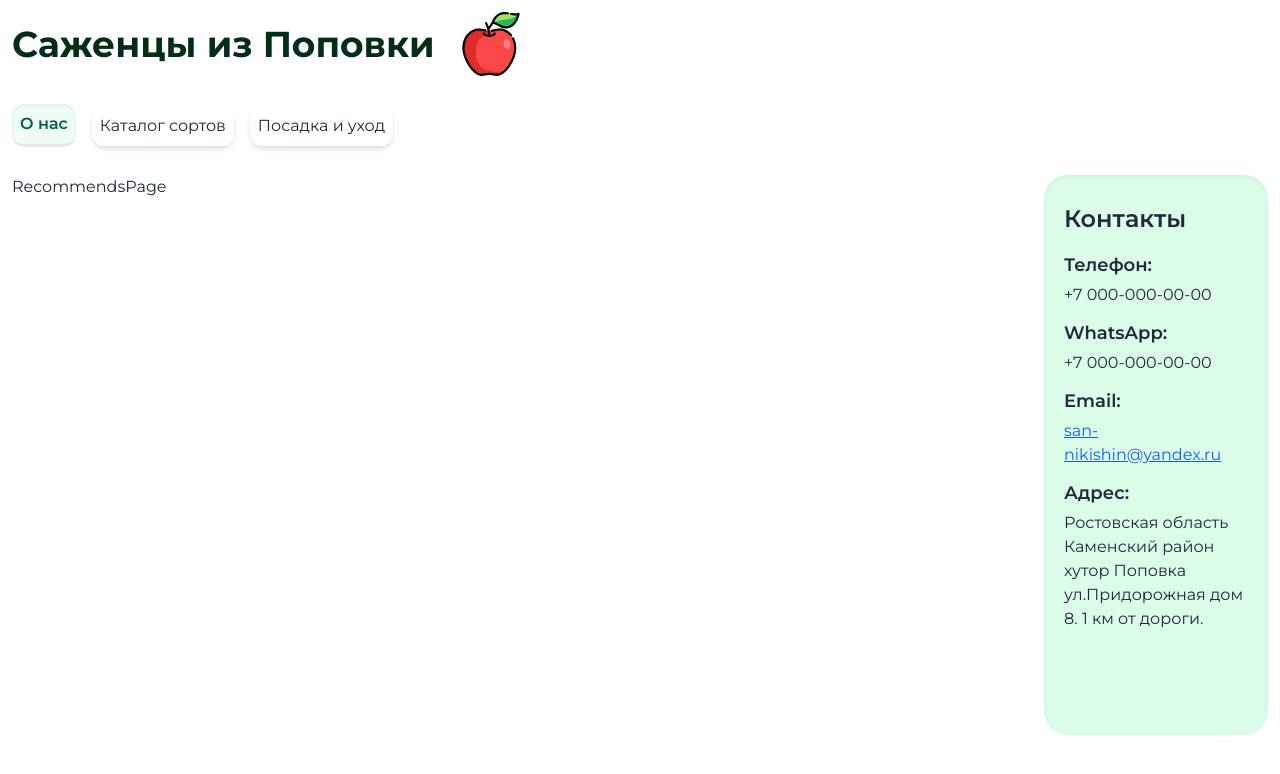
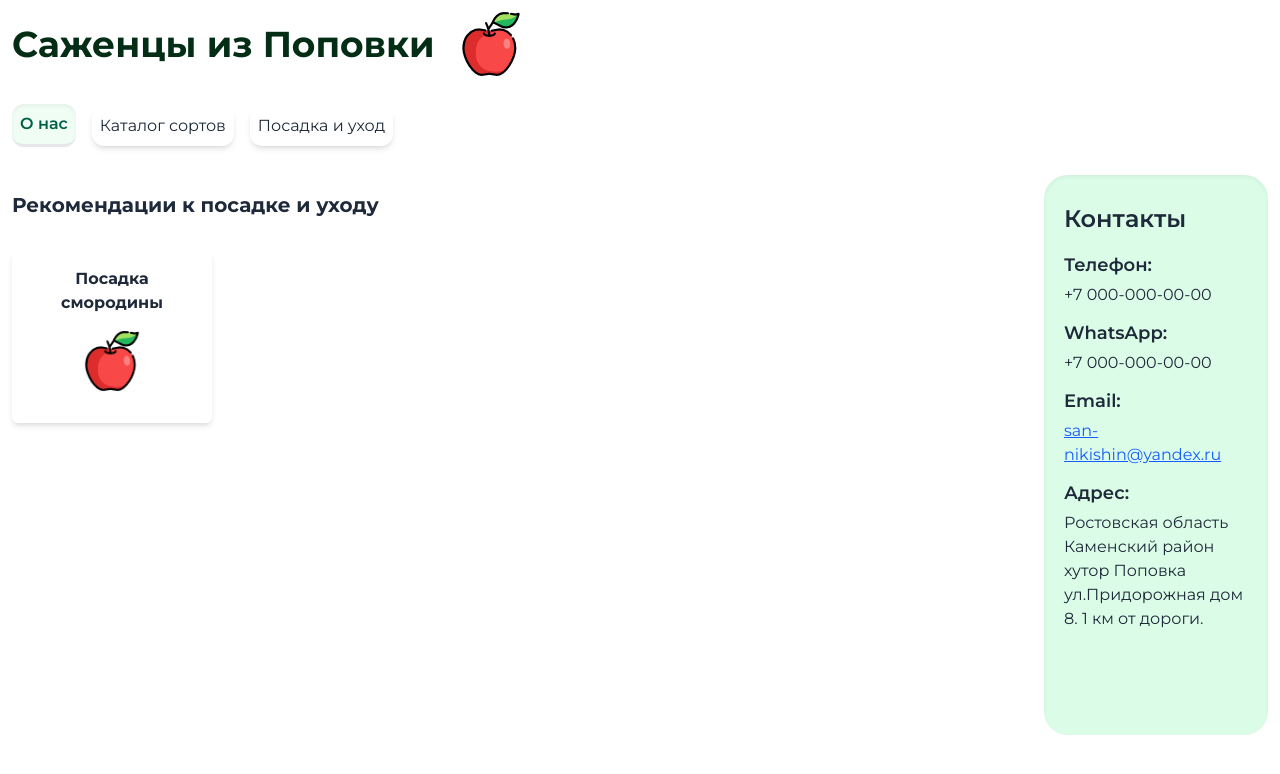
Before and after one commit to Ekka-N/NextApp, a Next.js app: page /recommends in a window 1280 px wide. Shown: the top 774 px of the page. Built offline with nearby package versions, Linux system fonts and the light colour scheme.

Commit message:
add card component

```diff
--- a/src/app/catalog/page.tsx
+++ b/src/app/catalog/page.tsx
@@ -6,7 +6,7 @@ const CatalogPage = () => {
   return (
     <div>
       CatalogPage
-      <Image src='/apple.png' alt='icon' width='20' height='30' />
+      <Image src='/img/apple.png' alt='icon' width='20' height='30' />
     </div>
   )
 }
--- a/src/app/page.tsx
+++ b/src/app/page.tsx
@@ -4,9 +4,9 @@ import React from 'react'
 const MainPage = () => {
   return (
     <main className="">
-      <p className="text-xl font-bold mt-2 mb-2">
+      <h3 className="text-xl font-bold mt-2 mb-2">
         Саженцы из собственного питомника
-      </p>
+      </h3>
       <ul className="max-w-md space-y-1 list-disc list-inside pl-4">
         <li className="">
           Привой (сорта) только <span className="font-bold">с собственных деревьев</span>
@@ -22,9 +22,9 @@ const MainPage = () => {
         </li>
       </ul>
 
-      <p className="text-xl font-bold mt-4 mb-2">
+      <h3 className="text-xl font-bold mt-4 mb-2">
         Расписание на весну 2025
-      </p>
+      </h3>
       <p className="font-medium">
         Ежедневно: с 8.30 до 17.30 до 1 мая
       </p>
@@ -39,9 +39,9 @@ const MainPage = () => {
         Предварительный заказ можно делать через   WhatsApp: +7 000-000-00-00
       </p>
 
-      <p className="text-xl font-bold mt-4 mb-2">
+      <h3 className="text-xl font-bold mt-4 mb-2">
         Как наc найти?
-      </p>
+      </h3>
       <p>
         Адрес: Ростовская область Каменский район хутор Поповка ул.Придорожная дом 8. <br />1 км от дороги.
       </p>
--- a/src/app/recommends/page.tsx
+++ b/src/app/recommends/page.tsx
@@ -1,9 +1,20 @@
+'use client'
+import { Card } from '@/components';
 import React from 'react'
 
 const RecommendsPage = () => {
   return (
     <div>
-      RecommendsPage
+      <h3 className="text-xl font-bold my-4 mb-8">
+        Рекомендации к посадке и уходу
+      </h3>
+      <div>
+        <Card
+          title='Посадка смородины'
+          imgSrc='/img/apple.png'
+          onClick={() => {console.log('Click on recommendation card')}}
+        />
+      </div>
     </div>
   )
 }
--- /dev/null
+++ b/src/components/card/index.tsx
@@ -0,0 +1,24 @@
+import React from 'react'
+import Image from "next/image"
+
+type Props = {
+  title: string
+  imgSrc: string
+  onClick: () => void
+}
+
+export const Card = (props: Props) => {
+  return (
+    <div
+      onClick={props.onClick}
+      className='p-4 shadow-md rounded-md cursor-pointer w-[200px] hover:shadow-lg'
+    >
+      <p className='font-bold text-center'>
+        {props.title}
+      </p>
+      <div className='mx-auto my-4 w-fit'>
+        <Image src={props.imgSrc} alt={props.title} width={60} height={60} />
+      </div>
+    </div>
+  );
+};
--- a/src/components/header/index.tsx
+++ b/src/components/header/index.tsx
@@ -23,7 +23,7 @@ const NavLink = (props: NavLinkProps ) => {
       className={
         props.isSelected ?
           'notDecoratedLink py-2 rounded-xl border-b-gray-200 sm:shadow-inner sm:bg-green-50 sm:px-2 sm:border-b-3'
-        : `notDecoratedLink not-even:cursor-pointer py-2 rounded-xl sm:hover:border-b-3 sm:hover:border-b-gray-200 sm:hover:-translate-y-1 sm:hover:scale-105
+        : `notDecoratedLink not-even:cursor-pointer py-2 rounded-xl sm:hover:border-b-3 sm:hover:border-b-gray-200
           sm:px-2 sm:shadow-md`
       }
       onClick={props.action}
--- a/src/components/index.ts
+++ b/src/components/index.ts
@@ -1,3 +1,4 @@
 export * from './sidebar'
 export * from './header'
 export * from './map'
+export * from './card'
--- a/src/components/map/index.tsx
+++ b/src/components/map/index.tsx
@@ -2,7 +2,6 @@
 import { YMaps, Map, Placemark } from "@pbe/react-yandex-maps"
 
 export const YandexMap = () => {
-
   return (
     <YMaps query={{ lang:'ru_RU' }}>
       <div>
```
